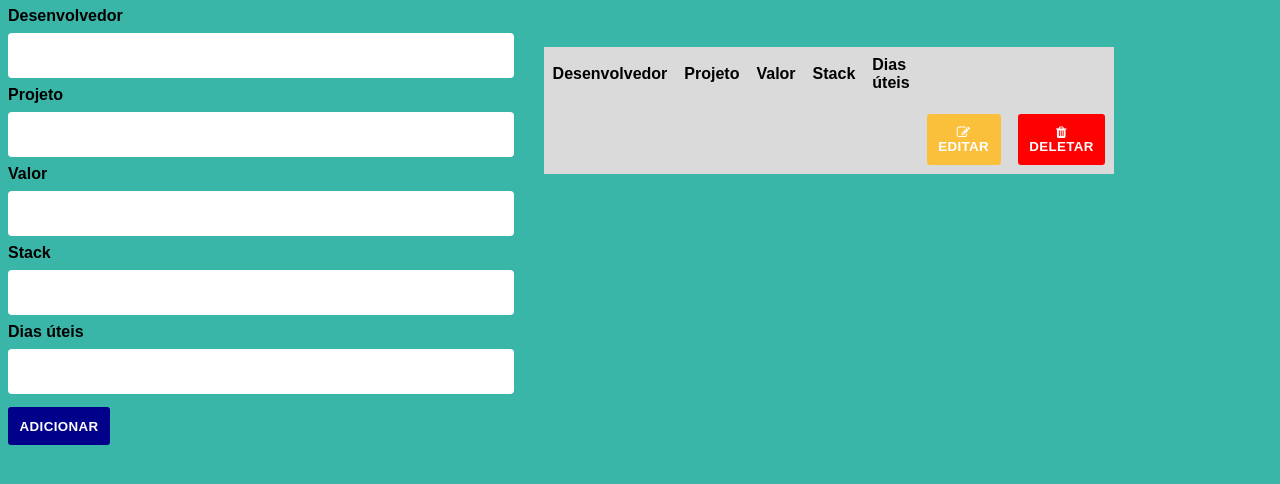
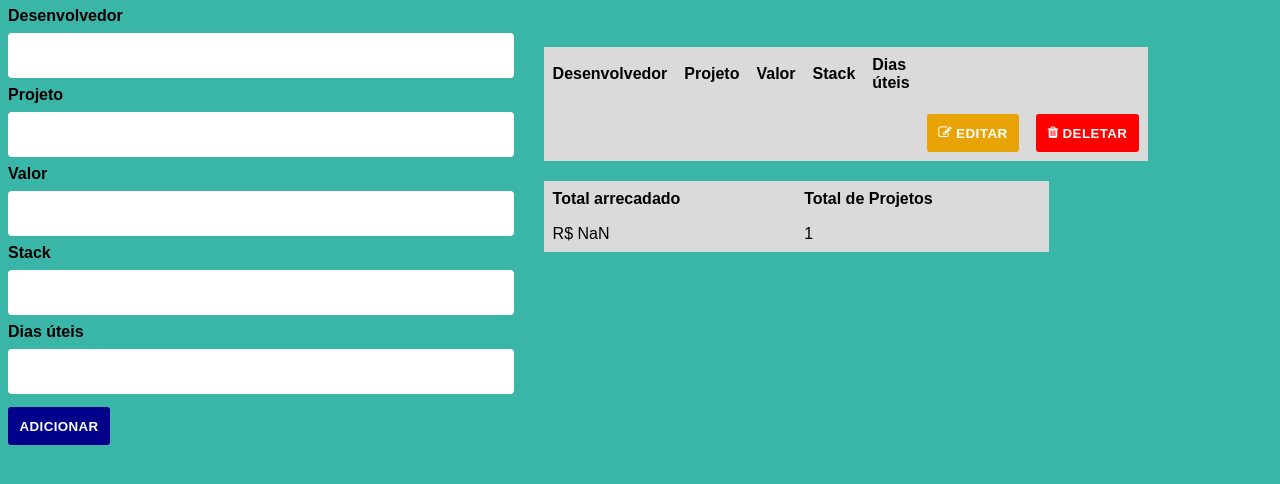
Before and after one commit to jp-ricarte/crud-js, a plain HTML site: page index.html in a window 1280 px wide. Both pictures are taken after a click on the input "ADICIONAR". Shown: the part 94-578 px from the top of the page. Drawn offline with Linux system fonts and the light colour scheme.

Commit message:
total de projetos e valores

```diff
--- a/crud.js
+++ b/crud.js
@@ -1,6 +1,6 @@
-
 function adicionar(){
     var table = document.getElementById("tabela");
+
     var row = table.insertRow();
 
     var a = row.insertCell();
@@ -16,8 +16,8 @@ function adicionar(){
     c.innerHTML = document.getElementById("valor").value;
     d.innerHTML = document.getElementById("stack").value;
     e.innerHTML = document.getElementById("dias").value;
-    edit.innerHTML = '<button onclick="editar(this)" id="botao-edit"><i class="fa fa-edit"></i> EDITAR</button>';
-    del.innerHTML = '<button onclick="deletar(this)" id="botao-del"><i class="fa fa-trash"></i> DELETAR</button>';
+    edit.innerHTML = '<button onclick="editar(this)" id="botao-edit"><i class="fa fa-edit"></i>EDITAR</button>';
+    del.innerHTML = '<button onclick="deletar(this)" id="botao-del"><i class="fa fa-trash"></i>DELETAR</button>';
 
     document.getElementById("desenvolvedor").value = '';
     document.getElementById("projeto").value = '';
@@ -25,16 +25,18 @@ function adicionar(){
     document.getElementById("stack").value = '';
     document.getElementById("dias").value = '';
 
+    soma();
+
     event.preventDefault();
 }
 
 function deletar(td){
     if(confirm("Você tem certeza que quer deletar?")){
-
-    selectedRow = td.parentElement.parentElement; //sobe uma <div> a cada parent element
-    var table = document.getElementById("tabela");
-    table.deleteRow(selectedRow.rowIndex);
-
+        selectedRow = td.parentElement.parentElement; //sobe uma <div> a cada parent element
+        var table = document.getElementById("tabela");
+        table.deleteRow(selectedRow.rowIndex);
+        var td2 = document.getElementById("result-projetos");
+        td2.innerHTML =  table.rows.length-2;
     }
 }
 
@@ -49,6 +51,7 @@ function editar(td){
     document.getElementById("dias").value = selectedRow.cells[4].innerHTML;
 
     document.getElementById("edit-confirm").style.visibility = 'visible'
+    document.getElementById("botao-add").style.visibility = 'hidden'
 
 }
 function editconfirm(){
@@ -60,6 +63,7 @@ function editconfirm(){
     selectedRow.cells[4].innerHTML = document.getElementById("dias").value;
 
     document.getElementById("edit-confirm").style.visibility = 'hidden'
+    document.getElementById("botao-add").style.visibility = 'visible'
 
     document.getElementById("desenvolvedor").value = '';
     document.getElementById("projeto").value = '';
@@ -67,7 +71,25 @@ function editconfirm(){
     document.getElementById("stack").value = '';
     document.getElementById("dias").value = '';
 
+    soma();
+
     event.preventDefault();
+}
 
+function soma() {
 
+    var result = 0;
+
+    var table = document.getElementById("tabela");
+
+    var td = document.getElementById("result-valores");
+    var td2 = document.getElementById("result-projetos");
+
+   for (i = 2; i < table.rows.length; i++) {
+        result += parseInt(table.rows[i].cells[2].innerHTML);
+
+    }
+
+    td.innerHTML = "R$ " + result ;
+    td2.innerHTML =  table.rows.length-2;
 }
--- a/css/style.css
+++ b/css/style.css
@@ -69,6 +69,11 @@ td, th{
     background-color: #dadada;
 
 }
+#tabela2{
+    width: 100%;
+    background-color: #dadada;
+
+}
 
 button#botao-del{
     margin-top: 5px;
@@ -84,13 +89,14 @@ button#botao-del{
 button#botao-edit, #edit-confirm{
     margin-top: 5px;
     padding: 11.5px;
-    background-color: #fac03b;
+    background-color: #e8a406;
     color: white;
     border: none;
     cursor: pointer;
     letter-spacing: 0.4px;
     border-radius: 3px;
     font-weight: 700;
+    font-size: 13.5px;
 }
 
 #edit-confirm{
@@ -104,3 +110,13 @@ div.box{
     float: left;
 
 }
+
+i.fa.fa-edit::before, i.fa.fa-trash::before{
+    margin-right: 4px;
+}
+
+#botao-edit, #botao-del{
+
+display: flex;
+
+}
--- a/index.html
+++ b/index.html
@@ -26,7 +26,7 @@
 <div>
     <label for="nome">Valor </label>
     <br>
-    <input type="text" id="valor">
+    <input type="number" id="valor">
 
 
 </div>
@@ -41,7 +41,7 @@
 <div>
     <label for="nome">Dias úteis </label>
     <br>
-    <input type="text" id="dias">
+    <input type="number" id="dias">
 
 </div>
 
@@ -70,6 +70,23 @@
     </tbody>
 </table>
 
+<table id="tabela2">
+    <thead>
+
+     <th>Total arrecadado</th>
+     <th>Total de Projetos</th>
+
+    </thead>
+    <tbody>
+        <tr></tr>
+        <tr>
+            <td id=result-valores></td>
+            <td id=result-projetos></td>
+
+        </tr>
+    </tbody>
+</table>
+
 </div>
 </div>
 
```
